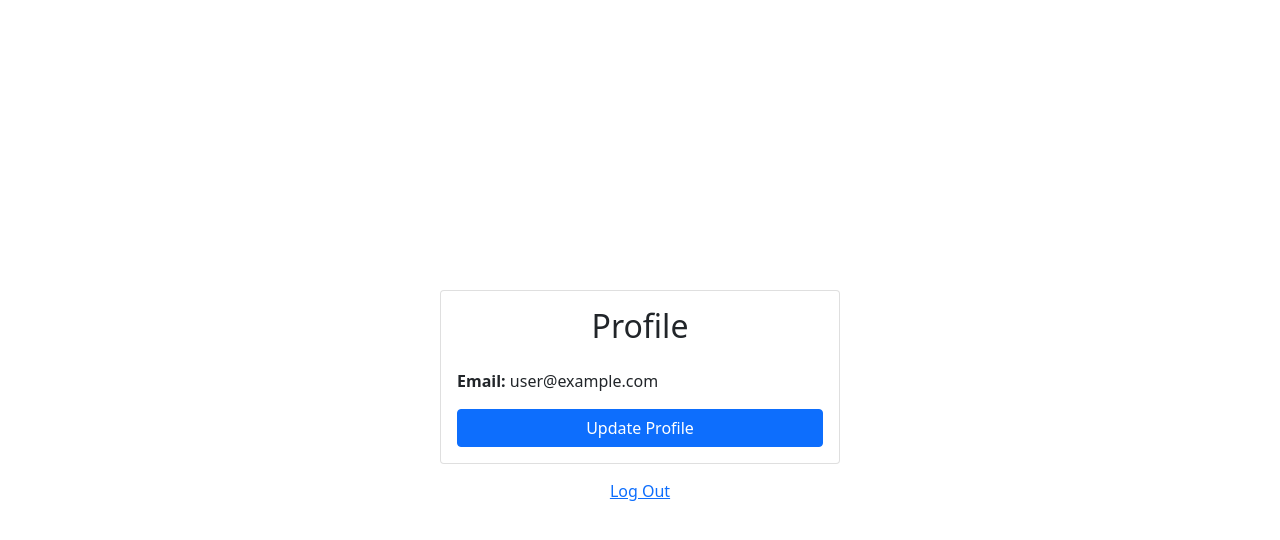
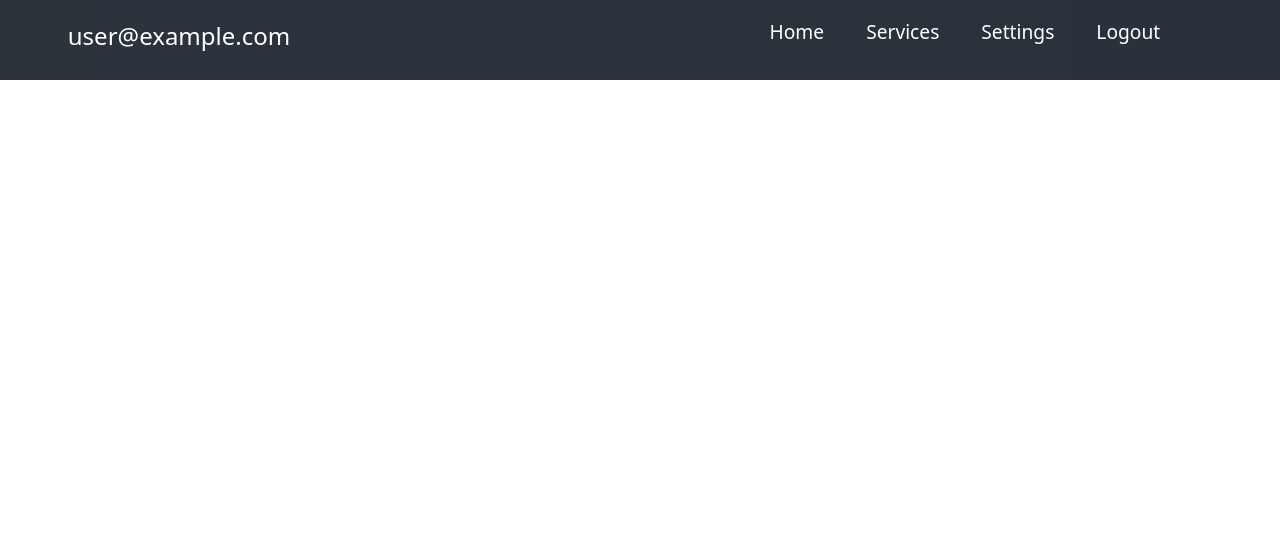
Before and after one commit to maxblamauer/react-site, a React (Create React App) app: page / in a window 1280 px wide. Shown: the top 540 px of the page. Built offline with nearby package versions, Linux system fonts and the light colour scheme; no server answers; sample sign-in values are in the browser's storage.

Commit message:
rearranged auth and components. removed most console logs and now only shows navBar on dashboard

```diff
--- a/src/App.js
+++ b/src/App.js
@@ -1,77 +1,30 @@
 import "./App.css";
-import Navbar from "./components/Navbar/Navbar";
-import Card from "./components/Card";
-import stevie from "./images/stevieDock.png";
-import stevie2 from "./images/stevieDock2.png";
-import stevie3 from "./images/stevieDock3.png";
-import stevie4 from "./images/stevieDock4.png";
-import walking from "./images/walking.png";
-import stevieRock from "./images/stevieRock.png";
 import React from "react";
 import Signup from "./components/Signup";
 import { Container } from "react-bootstrap";
 import { AuthProvider } from "./Contexts/AuthContext";
-import { BrowserRouter as Router, Switch, Route } from 'react-router-dom'
-import Dashboard from "./components/Dashboard.js"
-import Login from "./components/Login.js"
+import { BrowserRouter as Router, Switch, Route } from "react-router-dom";
+import Dashboard from "./components/Dashboard.js";
+import Login from "./components/Login.js";
 import PrivateRoute from "./components/PrivateRoute";
 import ForgotPassword from "./components/ForgotPassword";
 import UpdateProfile from "./components/UpdateProfile";
 
 function App() {
   return (
-      <Container
-        className="d-flex align-items-center justify-content-center"
-        style={{ minHeight: "100vh" }}>
-        <div className="w-100" style={{ maxWidth: "400px" }}>
+    <>
       <Router>
         <AuthProvider>
           <Switch>
             <PrivateRoute exact path="/" component={Dashboard} />
             <PrivateRoute path="/update-profile" component={UpdateProfile} />
+            <Route path="/login" component={Login} />
             <Route path="/signup" component={Signup} />
-              <Route path="/login" component={Login} />
             <Route path="/forgot-password" component={ForgotPassword} />
           </Switch>
         </AuthProvider>
       </Router>
-        </div>
-      </Container>
-
-    /*
-    <div className="App">
-      <Navbar />
-      <Card
-        title="Calm and relaxed"
-        imageUrl={stevie}
-        body="Stevie at a cottage on Chandos lake in North Kwartha Photo taken by: @dallasblissphotography"
-      />
-      <Card
-        title="Cool and collected"
-        imageUrl={stevie2}
-        body="Stevie staring intently at something off in the distance. Photo taken by: @dallasblissphotography"
-      />
-      <Card
-        title="Chasing birds"
-        imageUrl={stevie3}
-        body="Stevie guarding the cottage from predators Photo taken by: @dallasblissphotography"
-      />
-      <Card
-        title="Wild goose chase"
-        imageUrl={stevie4}
-        body="Stevie once again guarding the cottage from animals Photo taken by: @dallasblissphotography"
-      />
-      <Card
-        title="A dog and his owner"
-        imageUrl={walking}
-        body="Stevie and her owner max walking through the woods Photo taken by: @dallasblissphotography"
-      />
-      <Card
-        title="Wild hike"
-        imageUrl={stevieRock}
-        body="Stevie posing on a rock so her best friend can take a picture of her Photo taken by: @dallasblissphotography"
-      />
-    </div>  */
+    </>
   );
 }
 
--- a/src/components/Dashboard.js
+++ b/src/components/Dashboard.js
@@ -2,39 +2,27 @@ import React, { useState } from "react";
 import { Card, Button, Alert } from "react-bootstrap";
 import { Link, useHistory } from "react-router-dom";
 import { useAuth } from "../Contexts/AuthContext";
+import Navbar from "../components/Navbar/Navbar";
 
 export default function Dashboard() {
   const [error, setError] = useState("");
-  const { currentUser, logout} = useAuth();
+  const { currentUser, logout } = useAuth();
   const history = useHistory();
 
   async function handleLogout() {
-      setError("")
-      try{
-        await logout()
-        history.push('/login')
-      } catch{
-        setError("Failed to log out")
-      }
+    setError("");
+    try {
+      await logout();
+      history.push("/login");
+    } catch {
+      setError("Failed to log out");
+    }
   }
 
   return (
     <>
-      <Card>
-        <Card.Body>
-          <h2 className="text-center mb-4">Profile</h2>
-          {error && <Alert variant="danger">{error}</Alert>}
-          <strong>Email: </strong> {currentUser.email}
-          <Link to="/update-profile" className="btn btn-primary w-100 mt-3">
-            Update Profile{" "}
-          </Link>
-        </Card.Body>
-      </Card>
-      <div className="w-100 text-center mt-2">
-        <Button variant="link" onClick={handleLogout}>
-          Log Out
-        </Button>
-      </div>
+      <Navbar email={currentUser.email} />
+
     </>
   );
 }
--- a/src/components/ForgotPassword.js
+++ b/src/components/ForgotPassword.js
@@ -1,33 +1,39 @@
-import React, { useRef, useState } from "react"
-import { Form, Button, Card, Alert } from "react-bootstrap"
-import { useAuth } from '../Contexts/AuthContext'
-import { Link, useHistory } from "react-router-dom"
+import React, { useRef, useState } from "react";
+import { Form, Button, Card, Alert } from "react-bootstrap";
+import { useAuth } from "../Contexts/AuthContext";
+import { Link, useHistory } from "react-router-dom";
+import { Container } from "react-bootstrap";
 
 export default function ForgotPassword() {
-    const emailRef = useRef()
-    const { resetPassword } = useAuth()
-    const [error, setError] = useState('')
-    const [message, setMessage] = useState("")
-    const [loading, setLoading] = useState(false)
-    const history = useHistory()
+  const emailRef = useRef();
+  const { resetPassword } = useAuth();
+  const [error, setError] = useState("");
+  const [message, setMessage] = useState("");
+  const [loading, setLoading] = useState(false);
+  const history = useHistory();
 
   async function handleSubmit(e) {
-      e.preventDefault()
+    e.preventDefault();
 
-      try{
-        setMessage("")
-        setError('')
-        setLoading(true)
-        await resetPassword(emailRef.current.value)
-        setMessage("Check your inbox for further instructions")
-      } catch{
-        setError('Failed to reset password')
+    try {
+      setMessage("");
+      setError("");
+      setLoading(true);
+      await resetPassword(emailRef.current.value);
+      setMessage("Check your inbox for further instructions");
+    } catch {
+      setError("Failed to reset password");
     }
-     setLoading(false)
+    setLoading(false);
   }
 
   return (
     <>
+      <Container
+        className="d-flex align-items-center justify-content-center"
+        style={{ minHeight: "100vh" }}
+      >
+        <div className="w-100" style={{ maxWidth: "400px" }}>
           <Card>
             <Card.Body>
               <h2 className="text-center mb-4">Password Reset</h2>
@@ -50,6 +56,8 @@ export default function ForgotPassword() {
           <div className="w-100 text-center mt-2">
             Need an account? <Link to="/signup">Sign Up</Link>
           </div>
+        </div>
+      </Container>
     </>
-    )
+  );
 }
--- a/src/components/Login.js
+++ b/src/components/Login.js
@@ -1,34 +1,38 @@
-import React, { useRef, useState } from "react"
-import { Form, Button, Card, Alert } from "react-bootstrap"
-import { useAuth } from '../Contexts/AuthContext'
-import { Link, useHistory } from "react-router-dom"
+import React, { useRef, useState } from "react";
+import { Form, Button, Card, Alert } from "react-bootstrap";
+import { useAuth } from "../Contexts/AuthContext";
+import { Link, useHistory } from "react-router-dom";
+import { Container } from "react-bootstrap";
 
 export default function Login() {
-    const emailRef = useRef()
-    const passwordRef = useRef()
-    const { login } = useAuth()
-    const [error, setError] = useState('')
-    const [loading, setLoading] = useState(false)
-    const history = useHistory()
+  const emailRef = useRef();
+  const passwordRef = useRef();
+  const { login } = useAuth();
+  const [error, setError] = useState("");
+  const [loading, setLoading] = useState(false);
+  const history = useHistory();
 
   async function handleSubmit(e) {
-      e.preventDefault()
+    e.preventDefault();
 
-      try{
-        setError('')
-        setLoading(true)
-        console.log(emailRef.current.value)
-        console.log(passwordRef.current.value)
-        await login(emailRef.current.value, passwordRef.current.value)
-        history.push("/")
-      } catch{
-        setError('Failed to sign in')
+    try {
+      setError("");
+      setLoading(true);
+      await login(emailRef.current.value, passwordRef.current.value);
+      history.push("/");
+    } catch {
+      setError("The email and password do not match");
     }
-     setLoading(false)
+    setLoading(false);
   }
 
   return (
     <>
+      <Container
+        className="d-flex align-items-center justify-content-center"
+        style={{ minHeight: "100vh" }}
+      >
+        <div className="w-100" style={{ maxWidth: "400px" }}>
           <Card>
             <Card.Body>
               <h2 className="text-center mb-4">Log In</h2>
@@ -54,6 +58,8 @@ export default function Login() {
           <div className="w-100 text-center mt-2">
             Need an account? <Link to="/signup">Sign Up</Link>
           </div>
+        </div>
+      </Container>
     </>
-    )
+  );
 }
--- a/src/components/Navbar/MenuItems.js
+++ b/src/components/Navbar/MenuItems.js
@@ -10,13 +10,13 @@ export const MenuItems = [
         cName: 'nav-links'
     },
     {
-        title:'Products',
-        url: '#',
+        title:'Settings',
+        url: '/update-profile',
         cName: 'nav-links'
     },
     {
-        title:'Contact Us',
-        url: '#',
+        title:'Logout',
+        url: '/login',
         cName: 'nav-links'
     },
 ]
--- a/src/components/Navbar/Navbar.js
+++ b/src/components/Navbar/Navbar.js
@@ -4,6 +4,7 @@ import '../componentStyles/Navbar.css';
 
 class Navbar extends Component {
     state = { clicked: false }
+
 
     handleClick = () => {
         this.setState({ clicked: !this.state.clicked })
@@ -12,7 +13,7 @@ class Navbar extends Component {
     render() {
         return(
             <nav className="NavbarItems">
-                <h1 className="navbar-logo">Max<i className="fab fa-creative-commons-sampling"></i></h1>
+                <h4 className="navbar-logo">{this.props.email}</h4>
                 <div className="menu-icon" onClick={this.handleClick}>
                     <i className={this.state.clicked ? 'fas fa-times' : 'fas fa-bars'}></i>
                 </div>
--- a/src/components/componentStyles/Navbar.css
+++ b/src/components/componentStyles/Navbar.css
@@ -10,7 +10,7 @@
 .navbar-logo {
     color: #fff;
     justify-self: start;
-    margin-left: 20px;
+    margin-left: 6px;
     cursor: pointer;
 }
 
--- a/src/firebase.js
+++ b/src/firebase.js
@@ -14,5 +14,4 @@ const app = firebase.initializeApp({
 
   })
   export const auth = app.auth()
-  console.log(auth)
   export default app
--- a/src/index.js
+++ b/src/index.js
@@ -2,6 +2,6 @@ import React from "react";
 import ReactDOM from "react-dom";
 import "./index.css";
 import App from "./App";
-import 'bootstrap/dist/css/bootstrap.min.css'
+import "bootstrap/dist/css/bootstrap.min.css";
 
 ReactDOM.render(<App />, document.getElementById("root"));
```
Also changed, not shown: src/components/Signup.js (+37 -26 lines), src/components/UpdateProfile.js (+28 -20 lines). Lines whose indentation alone changed are shown as unchanged.
